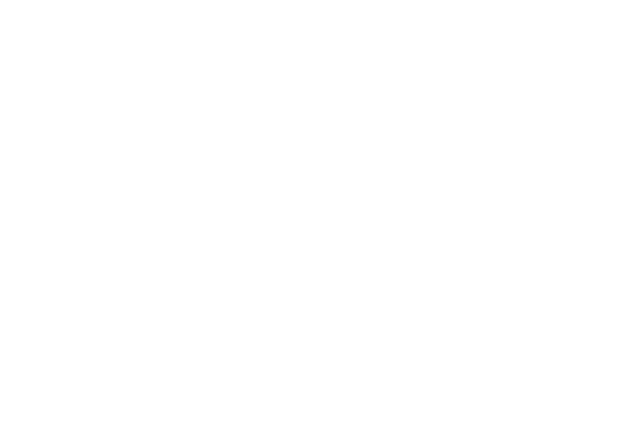
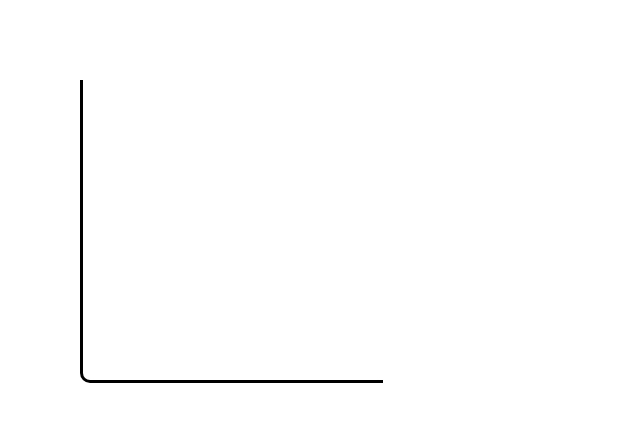
Before and after one commit to samyiskarous/react-responsive-native-chart, a React (Create React App) app: page / in a window 1280 px wide. Shown: the top 422 px of the page, without its empty margins (0-640 px from the left). Built offline with nearby package versions, Linux system fonts and the light colour scheme.

Commit message:
feat: Added X and Y axis logic to contain the needed data inside of it.

```diff
--- a/src/components/App.js
+++ b/src/components/App.js
@@ -1,11 +1,17 @@
+import styled from 'styled-components';
 import './App.css';
 import ReviewsScoreToTime from './charts-containers/ReviewsScoreToTime';
 
 function App() {
+
+  const AppDiv = styled.div`
+    padding: 5rem
+  `;
+
   return (
-    <div className="App">
+    <AppDiv className="App">
       <ReviewsScoreToTime/>
-    </div>
+    </AppDiv>
   );
 }
 
--- a/src/components/charts-containers/ReviewsScoreToTime.js
+++ b/src/components/charts-containers/ReviewsScoreToTime.js
@@ -10,6 +10,8 @@
         <div>
         {/* StartDate Date Picker */}
         {/* EndDate Date Picker */}
+
+
             <BarChart
                 labels={{
                     x: 'Time',
@@ -33,6 +35,7 @@
                         y: 17
                     },
                 ]}
+                size={300}
             />
         </div>
     );
--- a/src/components/reusable/charts/BarChart.js
+++ b/src/components/reusable/charts/BarChart.js
@@ -1,5 +1,6 @@
 import react from 'react';
 import PropTypes from 'prop-types'
+import styled from 'styled-components';
 
 const AXIS_VALUES_COUNT = 10;
 
@@ -13,21 +14,56 @@
             x: PropTypes.string.isRequired,
             y: PropTypes.string.isRequired
         })).isRequired,
-        showYAxisValues: PropTypes.bool
+        showYAxisValues: PropTypes.bool,
+        size: PropTypes.number,
+
     }
 
-    const {labels, rawBarsData, showYAxisValues = false} = props;
-
+    const {labels, rawBarsData, size, showYAxisValues = false} = props;
 
     const axisRawValues = extractAxisRawData(rawBarsData, 'y');
 
     const yAxisValues = computeAxisValuesFromRawAxisData(axisRawValues);
 
-    const xAxisValues = extractAxisRawData(rawBarsData, 'x')
+    const xAxisValues = extractAxisRawData(rawBarsData, 'x');
 
     console.log(yAxisValues, xAxisValues)
 
-    return null;
+    const BarChartContainerDiv = styled.div({
+        height: `${size/16}rem`,
+        width: `${size/16}rem`,
+        borderLeft: `3px solid black`,
+        borderBottom: `3px solid black`,
+        borderBottomLeftRadius: 10
+    });
+
+    const AxisY = styled.div({
+        height: '100%',
+        width: '10%',
+        backgroundColor: 'transparent',
+
+        transform: 'translate(-100%)'
+    });
+    const AxisX = styled.div({
+        width: '100%',
+        height: '10%',
+        backgroundColor: 'transparent',
+
+    });
+
+    return (
+        <>
+            <BarChartContainerDiv>
+                <AxisY>
+
+                </AxisY>
+
+                <AxisX>
+
+                </AxisX>
+            </BarChartContainerDiv>
+        </>
+    );
 }
 
 // Used to convert "numeric" random data (2-3-7-18-14) to Axis Values (5-10-15-20...etc)
```
Lines whose indentation alone changed are shown as unchanged.
